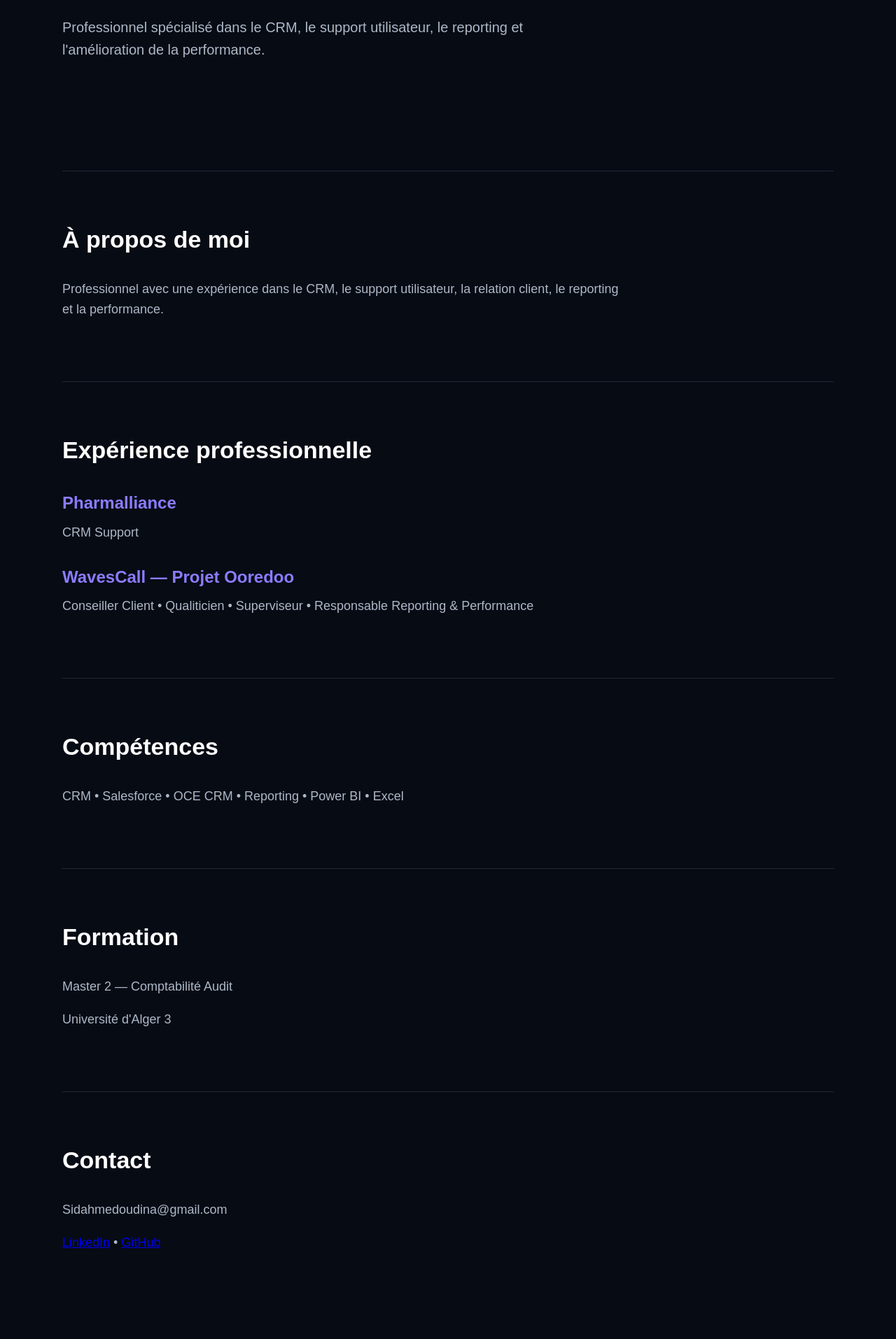
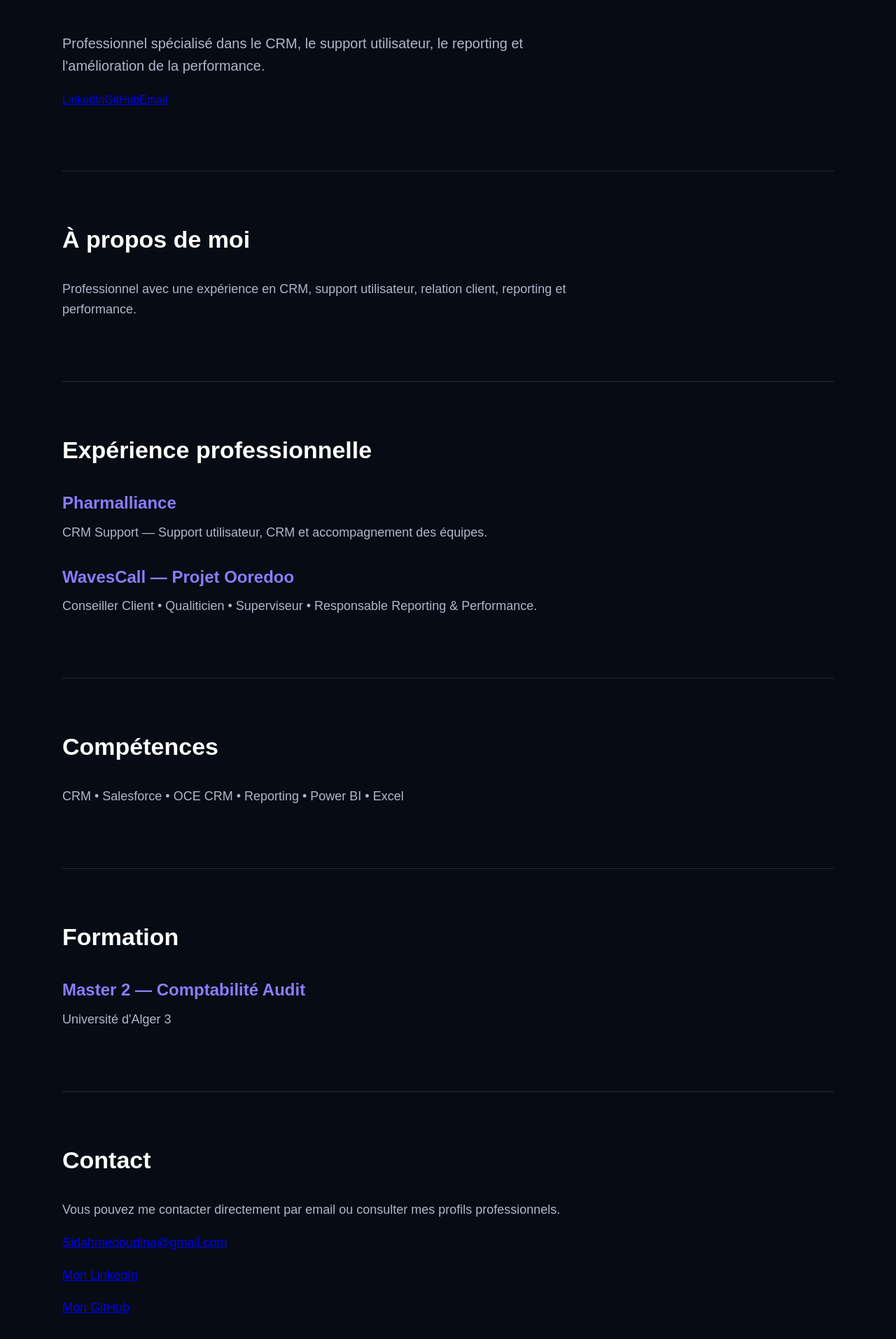
Before and after one commit to sidahmedoudina-netizen/sid-ahmed-portfolio, a Next.js app: page / in a window 1280 px wide. Shown: the part 346-2260 px from the top of the page at 70% size. Built offline with nearby package versions, Linux system fonts and the light colour scheme.

Commit message:
Update page.js

```diff
--- a/app/page.js
+++ b/app/page.js
@@ -2,19 +2,46 @@ export default function Home() {
   return (
     <main>
       <header>
+        <p>PORTFOLIO PROFESSIONNEL</p>
+
         <h1>Sid Ahmed Oudina</h1>
+
         <h2>CRM Support • Reporting • Performance</h2>
+
         <p>
           Professionnel spécialisé dans le CRM, le support utilisateur,
           le reporting et l'amélioration de la performance.
         </p>
+
+        <div>
+          <a
+            href="https://www.linkedin.com/in/sid-ahmed-oudina-4a4232205/"
+            target="_blank"
+            rel="noopener noreferrer"
+          >
+            LinkedIn
+          </a>
+
+          <a
+            href="https://github.com/sidahmedoudina-netizen"
+            target="_blank"
+            rel="noopener noreferrer"
+          >
+            GitHub
+          </a>
+
+          <a href="mailto:Sidahmedoudina@gmail.com">
+            Email
+          </a>
+        </div>
       </header>
 
       <section>
         <h2>À propos de moi</h2>
+
         <p>
-          Professionnel avec une expérience dans le CRM, le support
-          utilisateur, la relation client, le reporting et la performance.
+          Professionnel avec une expérience en CRM, support utilisateur,
+          relation client, reporting et performance.
         </p>
       </section>
 
@@ -22,17 +49,21 @@ export default function Home() {
         <h2>Expérience professionnelle</h2>
 
         <h3>Pharmalliance</h3>
-        <p>CRM Support</p>
+        <p>
+          CRM Support — Support utilisateur, CRM et accompagnement
+          des équipes.
+        </p>
 
         <h3>WavesCall — Projet Ooredoo</h3>
         <p>
           Conseiller Client • Qualiticien • Superviseur • Responsable
-          Reporting & Performance
+          Reporting & Performance.
         </p>
       </section>
 
       <section>
         <h2>Compétences</h2>
+
         <p>
           CRM • Salesforce • OCE CRM • Reporting • Power BI • Excel
         </p>
@@ -40,28 +71,43 @@ export default function Home() {
 
       <section>
         <h2>Formation</h2>
-        <p>Master 2 — Comptabilité Audit</p>
+
+        <h3>Master 2 — Comptabilité Audit</h3>
+
         <p>Université d'Alger 3</p>
       </section>
 
       <section>
         <h2>Contact</h2>
-        <p>Sidahmedoudina@gmail.com</p>
+
+        <p>
+          Vous pouvez me contacter directement par email ou consulter
+          mes profils professionnels.
+        </p>
+
+        <p>
+          <a href="mailto:Sidahmedoudina@gmail.com">
+            Sidahmedoudina@gmail.com
+          </a>
+        </p>
+
         <p>
           <a
             href="https://www.linkedin.com/in/sid-ahmed-oudina-4a4232205/"
             target="_blank"
             rel="noopener noreferrer"
           >
-    LinkedIn
+            Mon LinkedIn
           </a>
-  {" • "}
+        </p>
+
+        <p>
           <a
             href="https://github.com/sidahmedoudina-netizen"
             target="_blank"
             rel="noopener noreferrer"
           >
-    GitHub
+            Mon GitHub
           </a>
         </p>
       </section>
```
Lines whose indentation alone changed are shown as unchanged.
